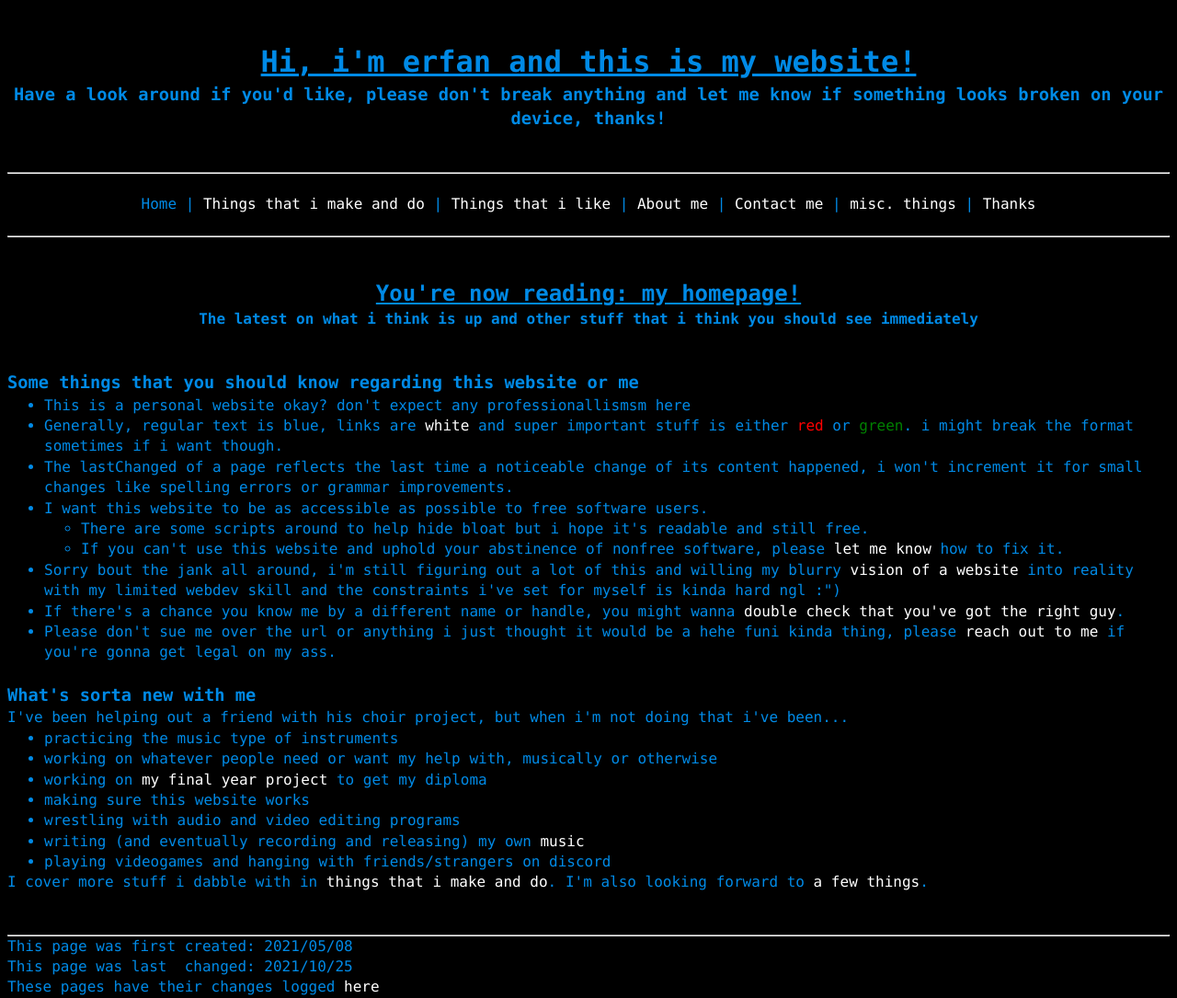
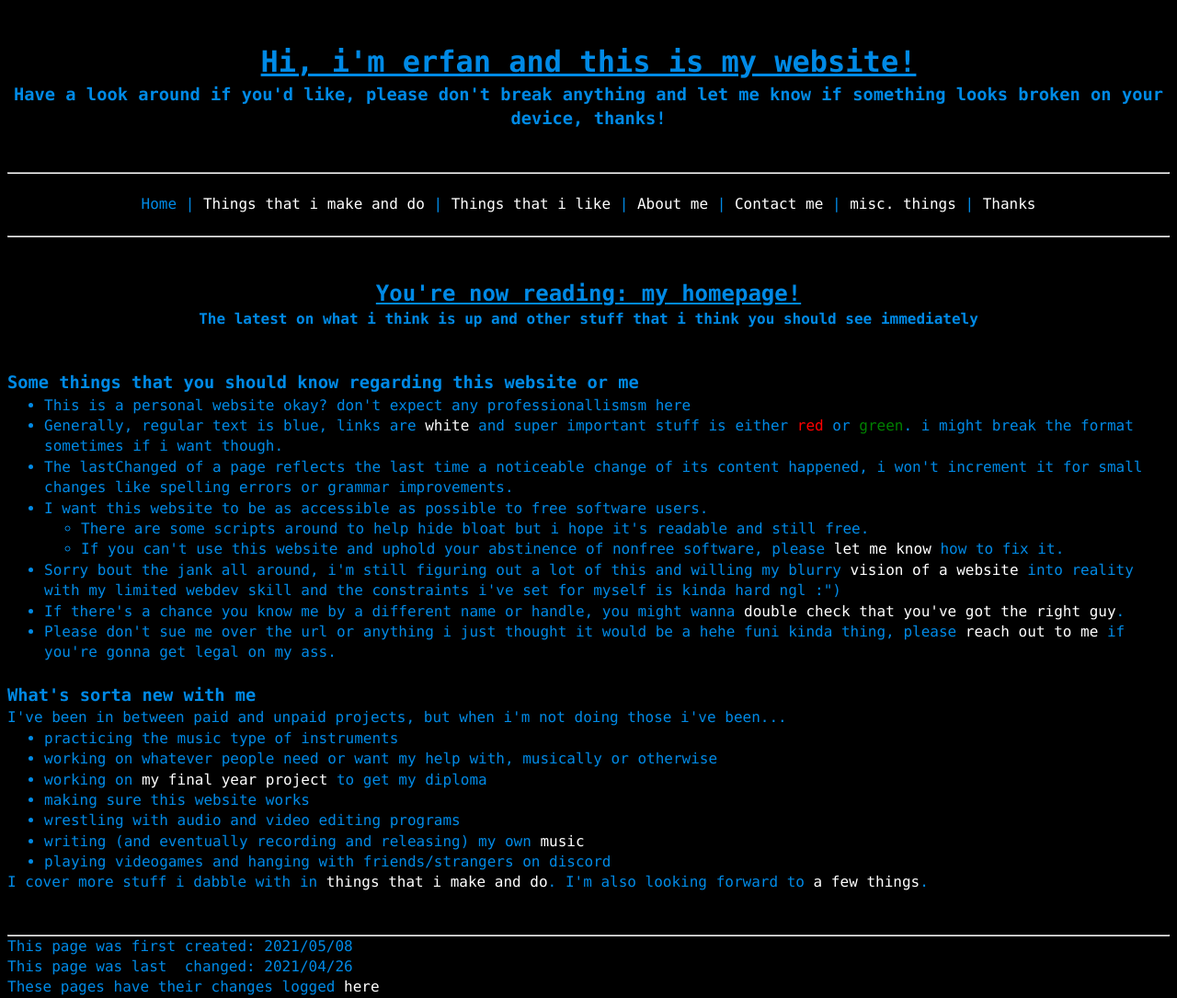
Before and after one commit to a-erfan-aa/a-erfan-aa.github.io, a Jekyll site: the page built from index.html, in a window 1280 px wide. Shown: the whole page at 92% size. Built offline with Jekyll 4.4.1, drawn with Linux system fonts in a browser that asks for light colours.

Commit message:
Update index.html
Also update lastChanged of file

```diff
--- a/index.html
+++ b/index.html
@@ -2,7 +2,7 @@
 layout: default
 title: Home
 firstCreated: 2021/05/08
-lastChanged: 2021/10/25
+lastChanged: 2021/04/26
 ---
 <!-- title and subtitle -->
 <div>
@@ -36,7 +36,7 @@ lastChanged: 2021/10/25
 <!-- what's new with me -->
 <div>
 	<h3>What's sorta new with me</h3>
-	<p>I've been helping out a friend with his choir project, but when i'm not doing that i've been...</p>
+	<p>I've been in between paid and unpaid projects, but when i'm not doing those i've been...</p>
 		<ul>
 			<li>practicing the music type of instruments</li>
 			<li>working on whatever people need or want my help with, musically or otherwise</li>
```
